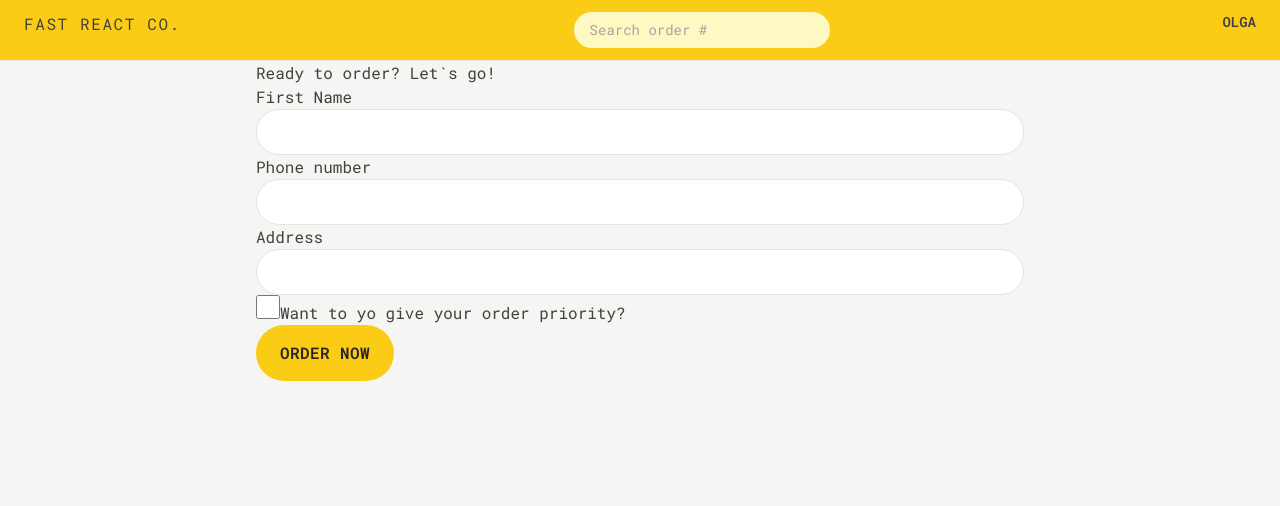
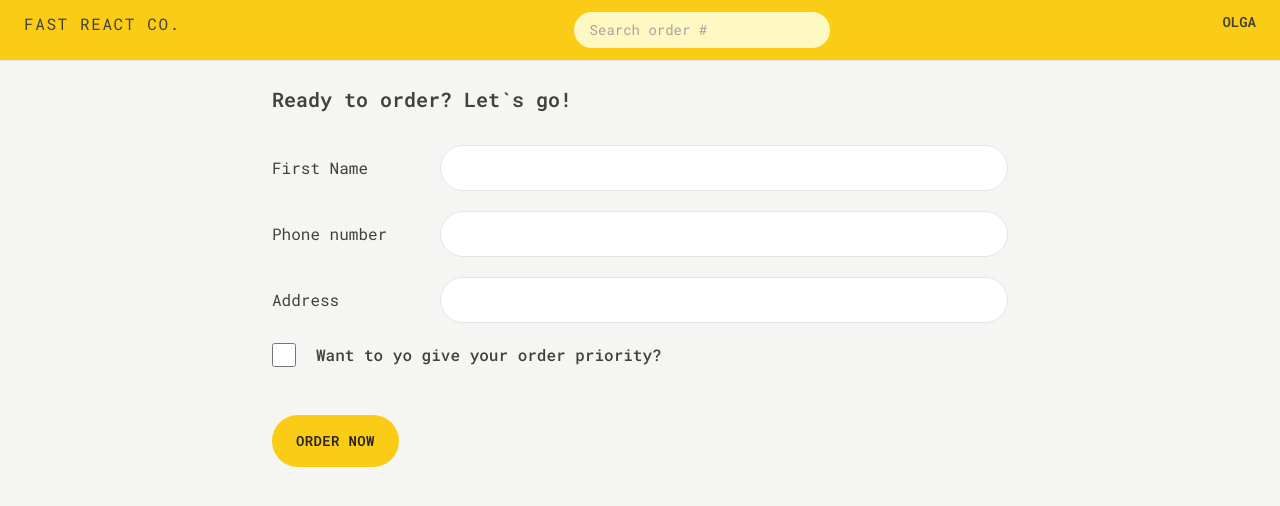
Before and after one commit to uhpoler/FastReactPizza, a React (Vite) app: page /order/new in a window 1280 px wide. Shown: the top 506 px of the page. Built offline with nearby package versions, Linux system fonts and the light colour scheme.

Commit message:
Styled the order form

```diff
--- a/src/features/order/CreateOrder.jsx
+++ b/src/features/order/CreateOrder.jsx
@@ -1,6 +1,5 @@
 import { Form, redirect, useActionData, useNavigation } from "react-router-dom";
 import { createOrder } from "../../services/apiRestaurant";
-import { formatCurrency } from "../../utils/helpers";
 import Button from "../../ui/Button";
 
 // https://uibakery.io/regex-library/phone-number
@@ -38,35 +37,46 @@
   const isSubmitting = navigation.state === "submitting";
 
   const formErrors = useActionData();
+
   // const [withPriority, setWithPriority] = useState(false);
   const cart = fakeCart;
 
   return (
-    <div>
-      <h2>Ready to order? Let`s go!</h2>
+    <div className="px-4 py-6">
+      <h2 className="mb-8 text-xl font-semibold">Ready to order? Let`s go!</h2>
 
+      {/* <Form method="POST" action="/order/new"> */}
       <Form method="POST">
-        <div>
-          <label>First Name</label>
-          <input className="input" type="text" name="customer" required />
+        <div className="mb-5 flex flex-col gap-2 sm:flex-row sm:items-center">
+          <label className="sm:basis-40">First Name</label>
+          <input className="input grow" type="text" name="customer" required />
         </div>
 
-        <div>
-          <label>Phone number</label>
-          <div>
-            <input className="input" type="tel" name="phone" required />
-          </div>
-          {formErrors?.phone && <p>{formErrors.phone}</p>}
-        </div>
-
-        <div>
-          <label>Address</label>
-          <div>
-            <input className="input" type="text" name="address" required />
+        <div className="mb-5 flex flex-col gap-2 sm:flex-row sm:items-center">
+          <label className="sm:basis-40">Phone number</label>
+          <div className="grow">
+            <input className="input w-full" type="tel" name="phone" required />
+            {formErrors?.phone && (
+              <p className="mt-2 rounded-md bg-red-100 p-2 text-xs text-red-700">
+                {formErrors.phone}
+              </p>
+            )}
           </div>
         </div>
 
-        <div>
+        <div className="mb-5 flex flex-col gap-2 sm:flex-row sm:items-center">
+          <label className="sm:basis-40">Address</label>
+          <div className="grow">
+            <input
+              className="input w-full"
+              type="text"
+              name="address"
+              required
+            />
+          </div>
+        </div>
+
+        <div className="mb-12 flex items-center gap-5">
           <input
             className="h-6 w-6 accent-yellow-400 focus:outline-none focus:ring focus:ring-yellow-400 focus:ring-offset-2"
             type="checkbox"
@@ -75,13 +85,15 @@
             // value={withPriority}
             // onChange={(e) => setWithPriority(e.target.checked)}
           />
-          <label htmlFor="priority">Want to yo give your order priority?</label>
+          <label htmlFor="priority" className="font-medium">
+            Want to yo give your order priority?
+          </label>
         </div>
 
         <div>
           <input type="hidden" name="cart" value={JSON.stringify(cart)} />
           <Button disabled={isSubmitting} type="primary">
-            {isSubmitting ? "Placing order..." : "Order now"}
+            {isSubmitting ? "Placing order...." : "Order now"}
           </Button>
         </div>
       </Form>
@@ -92,6 +104,7 @@
 export async function action({ request }) {
   const formData = await request.formData();
   const data = Object.fromEntries(formData);
+
   const order = {
     ...data,
     cart: JSON.parse(data.cart),
@@ -100,12 +113,16 @@
 
   const errors = {};
   if (!isValidPhone(order.phone))
-    errors.phone = "Please give your correct phone number";
+    errors.phone =
+      "Please give us your correct phone number. We might need it to contact you.";
 
   if (Object.keys(errors).length > 0) return errors;
 
-  // const newOrder = await createOrder(order);
-  // return redirect(`/order/${newOrder.id}`);
+  // If everything is okay, create new order and redirect
+
+  const newOrder = await createOrder(order);
+
+  return redirect(`/order/${newOrder.id}`);
 }
 
 export default CreateOrder;
--- a/src/index.css
+++ b/src/index.css
@@ -4,7 +4,7 @@
 
 @layer components {
   .input {
-    @apply w-full rounded-full border border-stone-200 px-4 py-2 text-sm transition-all duration-300 placeholder:text-stone-400 focus:outline-none focus:ring focus:ring-yellow-400 md:px-6 md:py-3;
+    @apply rounded-full border border-stone-200 px-4 py-2 text-sm transition-all duration-300 placeholder:text-stone-400 focus:outline-none focus:ring focus:ring-yellow-400 md:px-6 md:py-3;
   }
 
   /* https://dev.to/afif/i-made-100-css-loaders-for-your-next-project-4eje */
--- a/src/ui/Button.jsx
+++ b/src/ui/Button.jsx
@@ -2,7 +2,7 @@
 
 function Button({ children, disabled, to, type }) {
   const base =
-    "inline-block rounded-full bg-yellow-400  font-semibold uppercase tracking-wide text-stone-800 transition-colors duration-300 hover:bg-yellow-300 focus:bg-yellow-300 focus:outline-none focus:ring focus:ring-yellow-300 focus:ring-offset-2 disabled:cursor-not-allowed ";
+    "inline-block text-sm rounded-full bg-yellow-400  font-semibold uppercase tracking-wide text-stone-800 transition-colors duration-300 hover:bg-yellow-300 focus:bg-yellow-300 focus:outline-none focus:ring focus:ring-yellow-300 focus:ring-offset-2 disabled:cursor-not-allowed ";
 
   const styles = {
     primary: base + " px-4 py-3 md:px-6 md:py-4",
```
